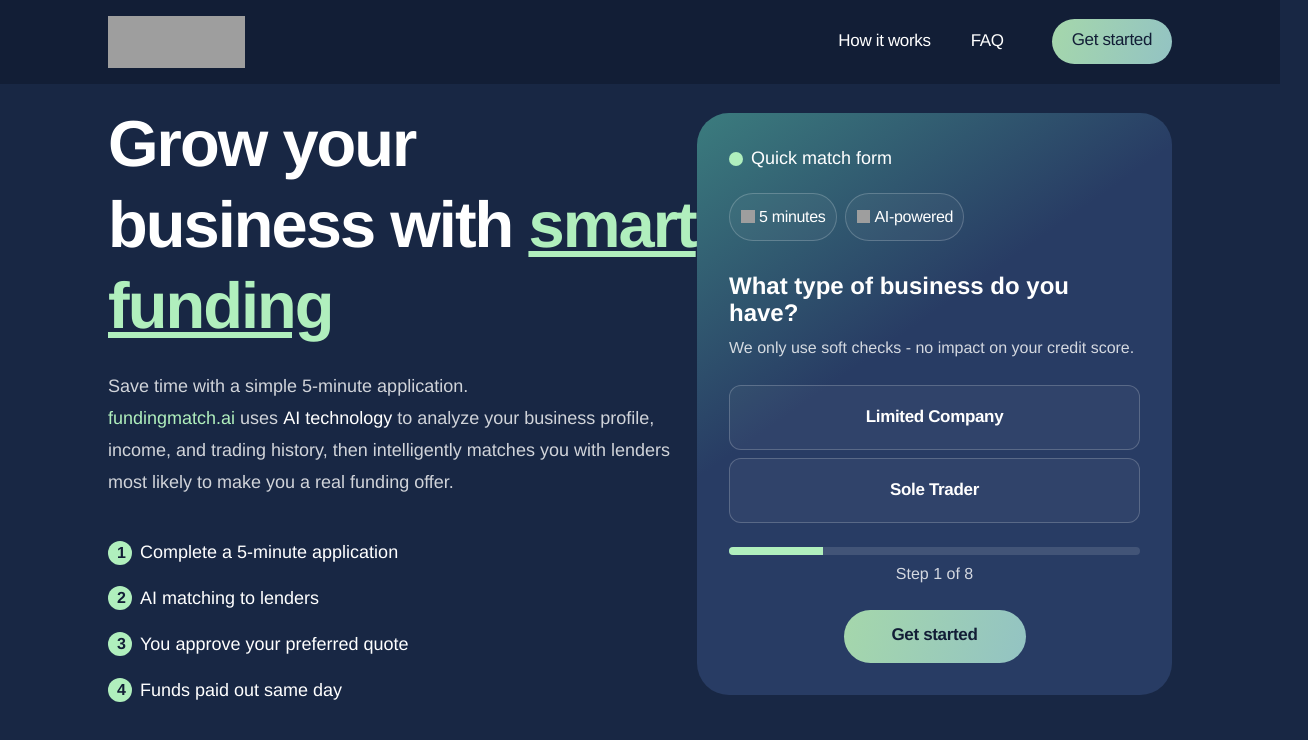
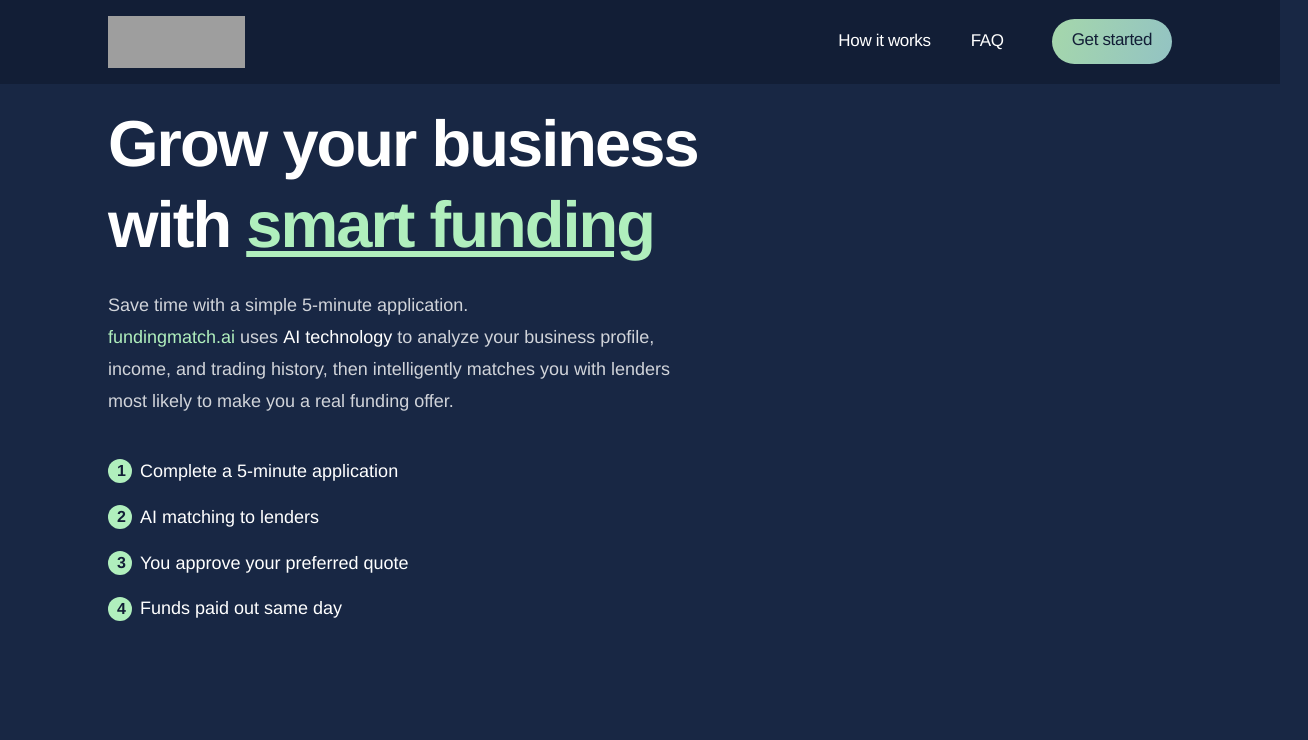
Before and after one commit to HimanshuJ16/fundingmatch, a Next.js app: page / in a window 1280 px wide. Shown: the top 740 px of the page, 1308 px wide, since content can reach past the window. Built offline with nearby package versions, Linux system fonts and the light colour scheme; grey boxes are pictures that could not be loaded; a web font is replaced by a local one.

Commit message:
first commit

```diff
--- a/src/components/HeroSection.tsx
+++ b/src/components/HeroSection.tsx
@@ -75,7 +75,7 @@ export const HeroSection = () => {
         </ol>
       </section>
 
-      <QuickMatchFormSection />
+      {/* <QuickMatchFormSection />   */}
     </div>
   );
 };
```
